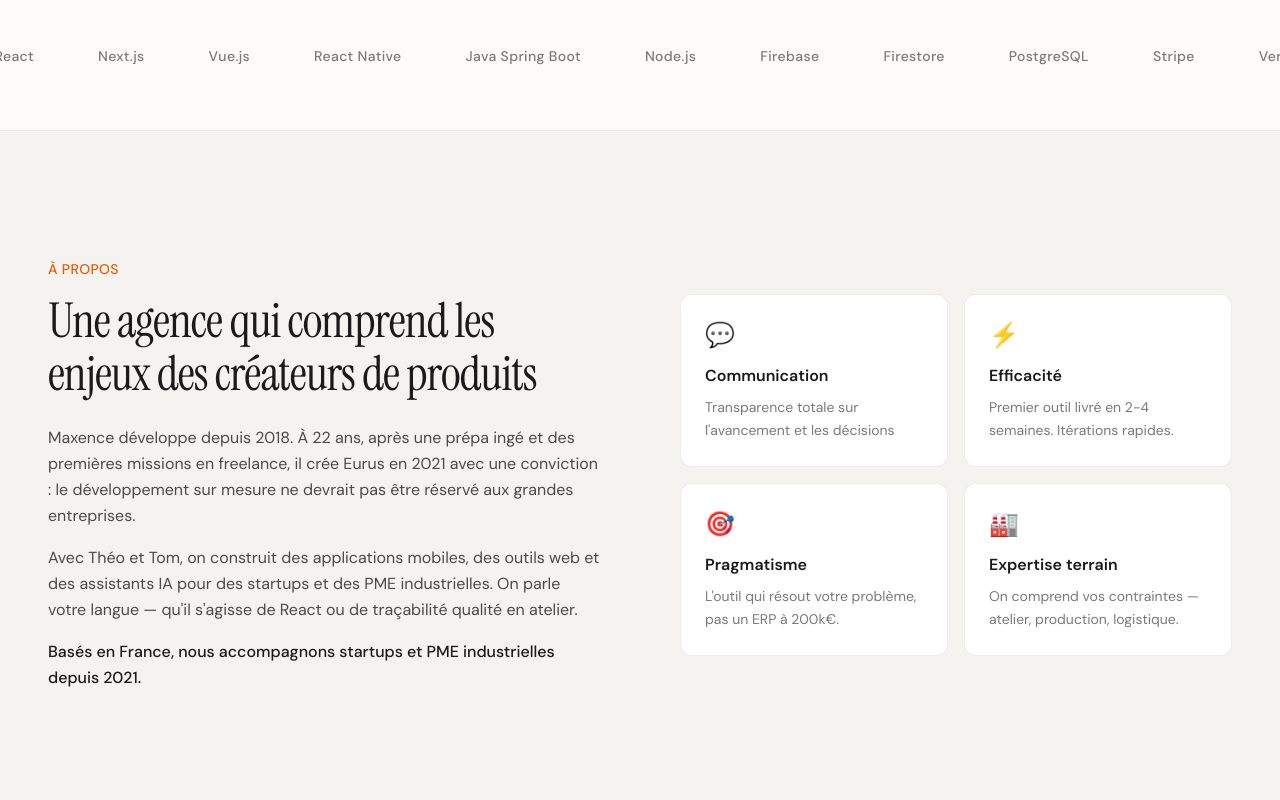
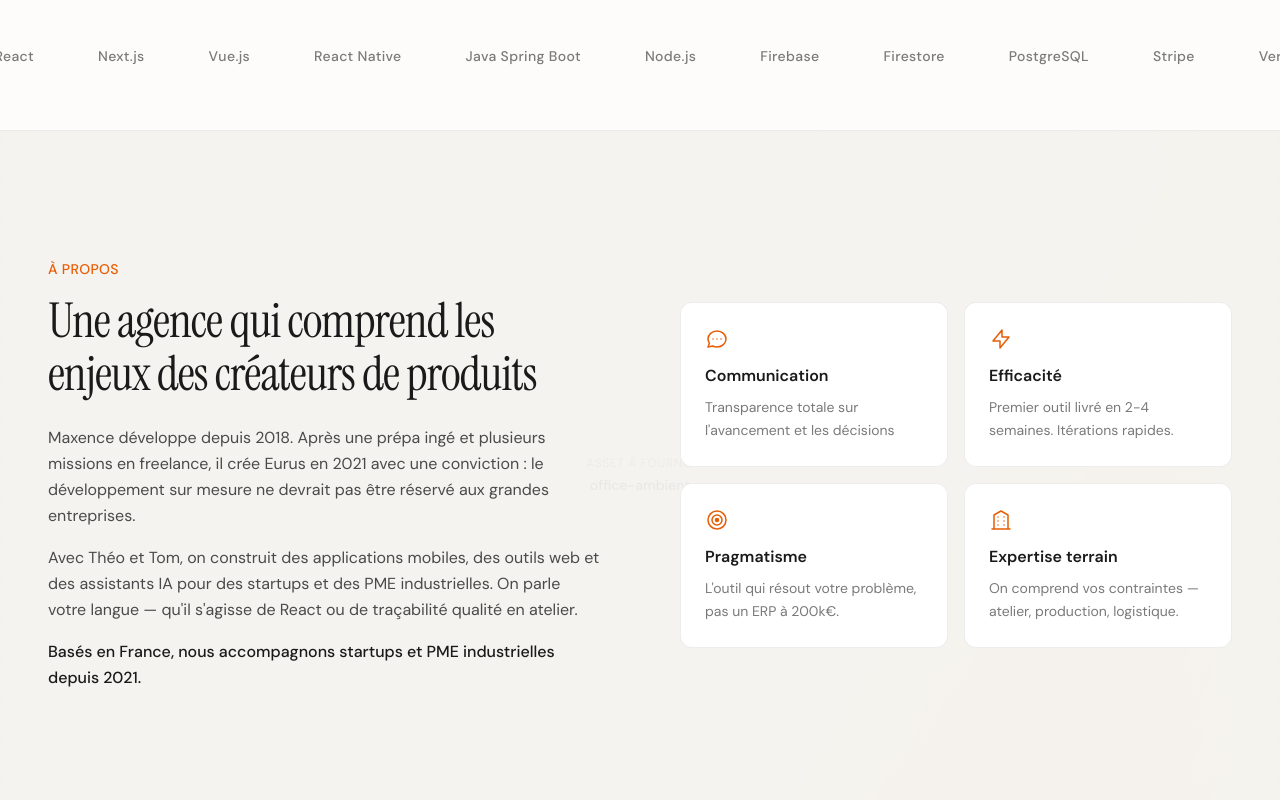
Before and after one commit to Maxencehabar/eurus-site, a Next.js app: page / in a window 1280 px wide. Shown: the part 4580-5380 px from the top of the page. Built offline with nearby package versions, Linux system fonts and the light colour scheme; no server answers.

Commit message:
feat(about): replace emojis with SVG icons, add background photo, motion variants

```diff
--- a/src/components/About.tsx
+++ b/src/components/About.tsx
@@ -1,41 +1,72 @@
 "use client";
 
-import { useEffect, useRef, useState } from "react";
+import { motion } from "motion/react";
+import { Asset } from "@/components/ui/Asset";
+import { getAsset } from "@/data/assets";
+import { fadeUp, staggerContainer, VIEWPORT_ONCE } from "@/lib/animations/motion-presets";
+
+const values = [
+  {
+    title: "Communication",
+    desc: "Transparence totale sur l'avancement et les décisions",
+    icon: (
+      <svg className="w-6 h-6" fill="none" stroke="currentColor" viewBox="0 0 24 24" strokeWidth={1.5} aria-hidden="true">
+        <path strokeLinecap="round" strokeLinejoin="round" d="M8 12h.01M12 12h.01M16 12h.01M21 12c0 4.418-4.03 8-9 8a9.863 9.863 0 01-4.255-.949L3 20l1.395-3.72C3.512 15.042 3 13.574 3 12c0-4.418 4.03-8 9-8s9 3.582 9 8z" />
+      </svg>
+    ),
+  },
+  {
+    title: "Efficacité",
+    desc: "Premier outil livré en 2-4 semaines. Itérations rapides.",
+    icon: (
+      <svg className="w-6 h-6" fill="none" stroke="currentColor" viewBox="0 0 24 24" strokeWidth={1.5} aria-hidden="true">
+        <path strokeLinecap="round" strokeLinejoin="round" d="M13 10V3L4 14h7v7l9-11h-7z" />
+      </svg>
+    ),
+  },
+  {
+    title: "Pragmatisme",
+    desc: "L'outil qui résout votre problème, pas un ERP à 200k€.",
+    icon: (
+      <svg className="w-6 h-6" fill="none" stroke="currentColor" viewBox="0 0 24 24" strokeWidth={1.5} aria-hidden="true">
+        <circle cx="12" cy="12" r="9" />
+        <circle cx="12" cy="12" r="5" />
+        <circle cx="12" cy="12" r="1.5" fill="currentColor" />
+      </svg>
+    ),
+  },
+  {
+    title: "Expertise terrain",
+    desc: "On comprend vos contraintes — atelier, production, logistique.",
+    icon: (
+      <svg className="w-6 h-6" fill="none" stroke="currentColor" viewBox="0 0 24 24" strokeWidth={1.5} aria-hidden="true">
+        <path strokeLinecap="round" strokeLinejoin="round" d="M3 21h18M5 21V7l7-4 7 4v14M9 9h.01M9 13h.01M9 17h.01M15 9h.01M15 13h.01M15 17h.01" />
+      </svg>
+    ),
+  },
+];
 
 export default function About() {
-  const [isVisible, setIsVisible] = useState(false);
-  const sectionRef = useRef<HTMLElement>(null);
-
-  useEffect(() => {
-    const observer = new IntersectionObserver(
-      ([entry]) => {
-        if (entry.isIntersecting) {
-          setIsVisible(true);
-        }
-      },
-      { threshold: 0.2 }
-    );
-
-    if (sectionRef.current) {
-      observer.observe(sectionRef.current);
-    }
-
-    return () => observer.disconnect();
-  }, []);
-
   return (
     <section
-      ref={sectionRef}
       id="apropos"
-      className="py-24 md:py-32 bg-bg-secondary"
+      className="relative py-24 md:py-32 bg-bg-secondary overflow-hidden"
     >
-      <div className="mx-auto max-w-[1400px] px-6 md:px-12">
+      <div className="absolute inset-0 opacity-[0.06] pointer-events-none">
+        <Asset
+          asset={getAsset("office-ambient")}
+          className="w-full h-full object-cover"
+          sizes="100vw"
+        />
+      </div>
+
+      <div className="relative mx-auto max-w-[1400px] px-6 md:px-12">
         <div className="grid md:grid-cols-2 gap-12 md:gap-20 items-center">
-          {/* Left column - Text */}
-          <div
-            className={`transition-all duration-700 ${
-              isVisible ? "opacity-100 translate-y-0" : "opacity-0 translate-y-8"
-            }`}
+          <motion.div
+            initial="hidden"
+            whileInView="visible"
+            viewport={VIEWPORT_ONCE}
+            variants={fadeUp}
           >
             <span className="text-accent text-sm font-medium tracking-wide uppercase mb-4 block">
               À propos
@@ -45,65 +76,41 @@ export default function About() {
             </h2>
             <div className="space-y-4 text-text-secondary leading-relaxed">
               <p>
-                Maxence développe depuis 2018. À 22 ans, après une prépa ingé
-                et des premières missions en freelance, il crée Eurus en 2021
-                avec une conviction : le développement sur mesure ne devrait pas
-                être réservé aux grandes entreprises.
+                Maxence développe depuis 2018. Après une prépa ingé et plusieurs missions
+                en freelance, il crée Eurus en 2021 avec une conviction : le développement
+                sur mesure ne devrait pas être réservé aux grandes entreprises.
               </p>
               <p>
-                Avec Théo et Tom, on construit des applications mobiles, des
-                outils web et des assistants IA pour des startups et des PME
-                industrielles. On parle votre langue — qu&apos;il s&apos;agisse
-                de React ou de traçabilité qualité en atelier.
+                Avec Théo et Tom, on construit des applications mobiles, des outils web
+                et des assistants IA pour des startups et des PME industrielles. On parle
+                votre langue — qu&apos;il s&apos;agisse de React ou de traçabilité qualité
+                en atelier.
               </p>
               <p className="text-text-primary font-medium">
                 Basés en France, nous accompagnons startups et PME industrielles depuis 2021.
               </p>
             </div>
-          </div>
+          </motion.div>
 
-          {/* Right column - Values */}
-          <div
-            className={`grid grid-cols-2 gap-4 transition-all duration-700 delay-200 ${
-              isVisible ? "opacity-100 translate-y-0" : "opacity-0 translate-y-8"
-            }`}
+          <motion.div
+            initial="hidden"
+            whileInView="visible"
+            viewport={VIEWPORT_ONCE}
+            variants={staggerContainer}
+            className="grid grid-cols-2 gap-4"
           >
-            {[
-              {
-                icon: "💬",
-                title: "Communication",
-                desc: "Transparence totale sur l'avancement et les décisions",
-              },
-              {
-                icon: "⚡",
-                title: "Efficacité",
-                desc: "Premier outil livré en 2-4 semaines. Itérations rapides.",
-              },
-              {
-                icon: "🎯",
-                title: "Pragmatisme",
-                desc: "L'outil qui résout votre problème, pas un ERP à 200k€.",
-              },
-              {
-                icon: "🏭",
-                title: "Expertise terrain",
-                desc: "On comprend vos contraintes — atelier, production, logistique.",
-              },
-            ].map((value) => (
-              <div
+            {values.map((value) => (
+              <motion.div
                 key={value.title}
-                className="bg-bg-card border border-border rounded-xl p-6 hover:border-accent/30 transition-colors"
+                variants={fadeUp}
+                className="bg-bg-card border border-border rounded-xl p-6 hover:border-accent/30 hover:-translate-y-1 transition-all duration-300"
               >
-                <span className="text-2xl mb-3 block">{value.icon}</span>
-                <h3 className="font-semibold text-text-primary mb-2">
-                  {value.title}
-                </h3>
-                <p className="text-sm text-text-muted leading-relaxed">
-                  {value.desc}
-                </p>
-              </div>
+                <div className="text-accent mb-3">{value.icon}</div>
+                <h3 className="font-semibold text-text-primary mb-2">{value.title}</h3>
+                <p className="text-sm text-text-muted leading-relaxed">{value.desc}</p>
+              </motion.div>
             ))}
-          </div>
+          </motion.div>
         </div>
       </div>
     </section>
```
